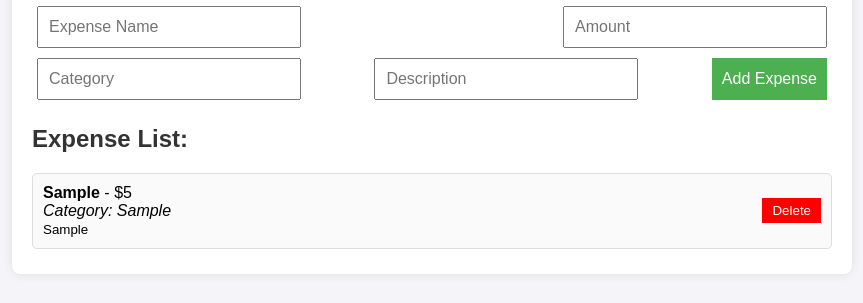
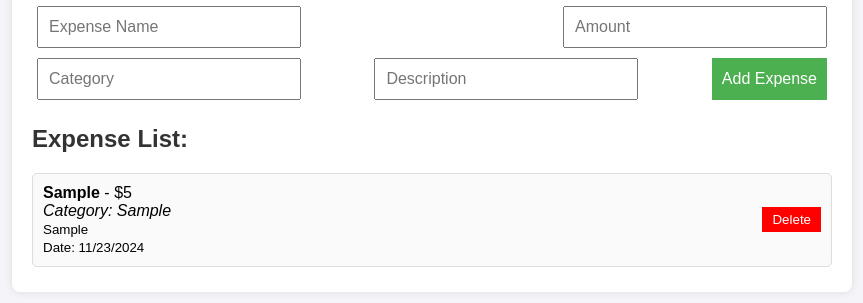
Before and after one commit to Bhoneron/traker2, a plain HTML site: page index.html in a window 1280 px wide. Both pictures are taken after typing "Sample", "5", "Sample", "Sample" into the empty fields and a click on the button "Add Expense". Shown: the part 119-422 px from the top of the page, without its empty margins (208-1071 px from the left). Drawn offline with Linux system fonts and the light colour scheme.

Commit message:
Update index.html

```diff
--- a/index.html
+++ b/index.html
@@ -113,7 +113,8 @@
                     <div>
                         <strong>${expense.name}</strong> - $${expense.amount} <br>
                         <em>Category: ${expense.category}</em> <br>
-                        <small>${expense.description}</small>
+                        <small>${expense.description}</small> <br>
+                        <small>Date: ${expense.date}</small>
                     </div>
                     <button class="delete-btn" onclick="deleteExpense(${index})">Delete</button>
                 `;
@@ -137,8 +138,9 @@
             const description = document.getElementById('expense-description').value.trim();
 
             if (name && !isNaN(amount) && amount > 0 && category && description) {
+                const date = new Date().toLocaleDateString(); // Get current date
                 const expenses = loadExpenses();
-                expenses.push({ name, amount, category, description });
+                expenses.push({ name, amount, category, description, date });
                 saveExpenses(expenses);
                 renderExpenses();  // Re-render the list with the new expense
                 document.getElementById('expense-name').value = '';  // Clear the input fields
```
